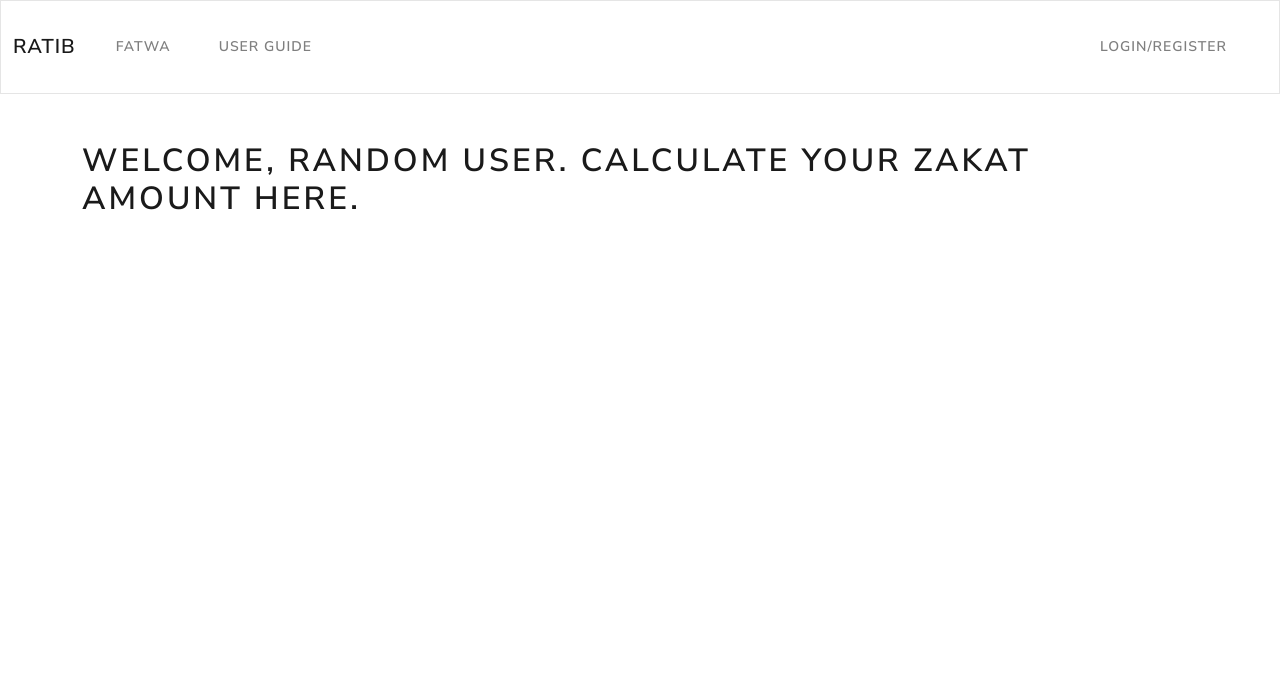
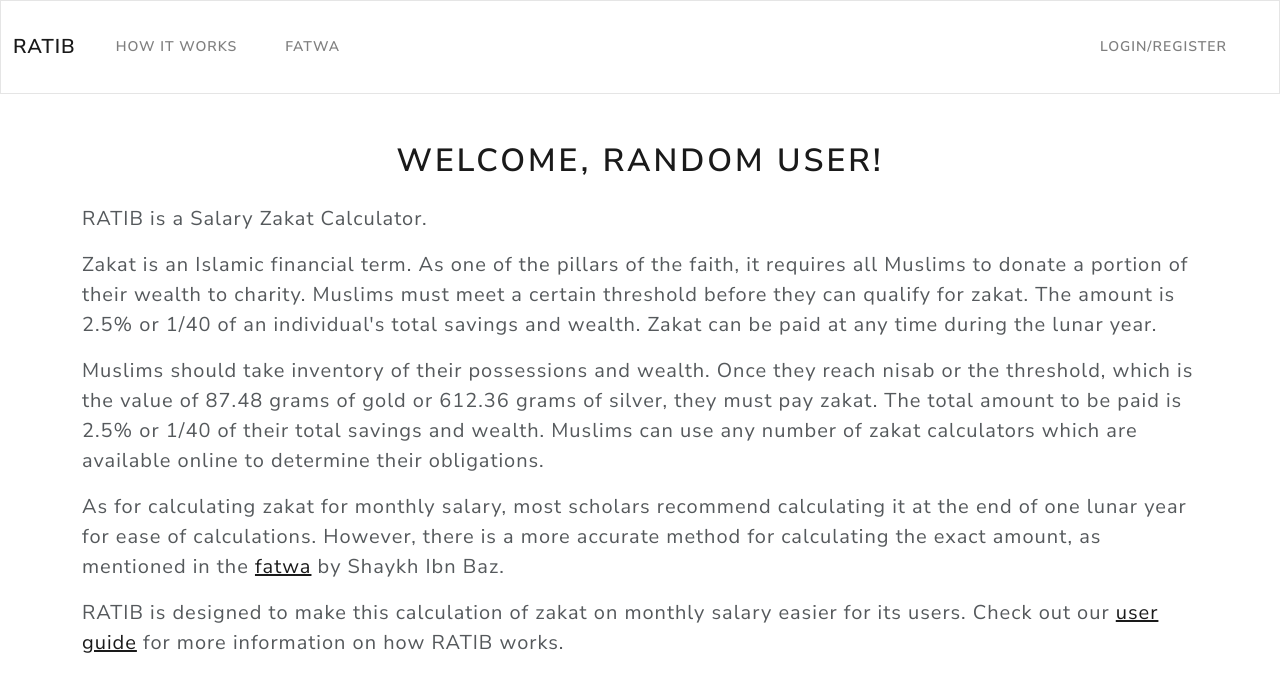
Before and after one commit to faisalsherif7/CS50-final-project, a Flask app: page / in a window 1280 px wide. Shown: the top 692 px of the page. Run offline with Flask 2, Linux system fonts and the light colour scheme; some libraries are stand-ins or nearby versions.

Commit message:
progress

```diff
--- a/app.py
+++ b/app.py
@@ -127,9 +127,24 @@ def fatwa():
     return render_template('fatwa.html')
 
 @app.route('/dashboard')
-def history():
+def dashboard():
     return render_template('dashboard.html')
 
 @app.route('/settings')
 def settings():
     return render_template('settings.html')
+
+@app.route('/addmoney', methods=["GET", "POST"])
+def addmoney():
+    if request.method == "POST":
+        return redirect('/')
+    else:
+        return redirect('/')
+
+@app.route('/history')
+def history():
+    return render_template('history.html')
+
+@app.route('/tracked')
+def tracked():
+    return render_template('tracked.html')
--- a/static/styles.css
+++ /dev/null
@@ -1,4 +0,0 @@
-.navbar-brand-multiline {
-    white-space: normal;
-    display: inline-block;
-  }
--- a/templates/home.html
+++ b/templates/home.html
@@ -5,34 +5,85 @@
 {% block content %}
 
 
+{% if session["user_id"] %}
 
 <h1>
-    Welcome, {{ u }}. Calculate your zakat amount here.
+    Welcome, {{ u }}. Update your table here.
 </h1>
+<p class="fs-4">
+    Add any income entry below, and we will track it from the moment of entry for one year, upon
+    which you will be notified to pay zakat for the amount in the 'zakat due' table.
+</p>
 
-{% if session["user_id"] %}
+
 <div class="container mt-5">
-    <div class="row">
-      <div class="col-md-6">
-        <h2>ZAKAT FORM</h2>
-        <p class="fs-2">include:</p>
-        <p>income, 'add income' button</p>
-        <p>expenses, 'add expenses' button</p>
-        <p>
-            <form>
+    <div class="row justify-content-center">
+        <div class="col-auto">
+            <div class="card text-center text-bg-dark mb-3">
+                <div class="card-header pt-3">
+                    <h2>ZAKAT FORM</h2>
+                </div>
+                <div class="card-body justify-content-center">
+                    <form class="" action="/addmoney" method="post">
+                        <div class="row">
+                            <div class="form-group text-center col-auto">
+                                <input autocomplete="off" class="form-control mx-auto" type="number" placeholder="Enter income amount">
+                            </div>
+                            <div class="col-auto">
+                                <button class="btn btn-secondary" type="submit" name="action" value="income">Add income</button>
+                            </div>
+                        </div>
+                        <div class="row mt-3">
+                            <div class="form-group text-center col-auto">
+                                <input autocomplete="off" class="form-control mx-auto" type="number" placeholder="Enter expense amount">
+                            </div>
+                            <div class="form-group text-center col-auto">
+                                <button class="btn btn-secondary" type="submit" name="action" value="expense">Add expense</button>
+                            </div>
+                        </div>
+                    </form>
+                </div>
+            </div>
+        </div>
+    </div>
+</div>
 
-            </form>
-        </p>
-      </div>
-      <div class="col-md-6">
-        <h2></h2>
-        <form>
-          <!-- form fields go here... -->
 
-        </form>
-      </div>
-    </div>
-  </div>
+
+{% else %}
+
+<h1 class="text-center">
+    Welcome, {{ u }}!
+</h1>
+<div class="fs-4">
+    <p class="pt-3">
+        RATIB is a Salary Zakat Calculator.
+    </p>
+
+    <p>
+        Zakat is an Islamic financial term. As one of the pillars of the faith, it requires all Muslims to
+        donate a portion of their wealth to charity. Muslims must meet a certain threshold before they can
+        qualify for zakat. The amount is 2.5% or 1/40 of an individual's total savings and wealth. Zakat can
+        be paid at any time during the lunar year.
+    </p>
+    <p>
+        Muslims should take inventory of their possessions and wealth. Once they reach nisab or the threshold,
+        which is the value of 87.48 grams of gold or 612.36 grams of silver, they must pay zakat. The total amount
+        to be paid is 2.5% or 1/40 of their total savings and wealth. Muslims can use any number of zakat calculators
+        which are available online to determine their obligations.
+    </p>
+    <p>
+        As for calculating zakat for monthly salary, most scholars recommend calculating it at the end of one lunar year
+        for ease of calculations. However, there is a more accurate method for calculating the exact amount, as mentioned
+        in the <a href="/fatwa">fatwa</a> by Shaykh Ibn Baz.
+    </p>
+    <p>
+        RATIB is designed to make this calculation of zakat on monthly salary easier for its users. Check out our
+        <a href="/guide">user guide</a> for more information on how RATIB works.
+    </p>
+</div>
+
+
 {% endif %}
 
 {% endblock %}
--- a/templates/layout.html
+++ b/templates/layout.html
@@ -26,10 +26,19 @@
         <span class="navbar-toggler-icon"></span>
       </button>
       <div class="collapse navbar-collapse" id="navbarNav">
-        {% if session["user_id"] %}
         <ul class="navbar-nav me-auto">
           <li class="nav-item">
-            <a class="nav-link" href="/dashboard">Dashboard</a>
+            <a class="nav-link" href="/guide">How It works</a>
+          </li>
+        {% if session["user_id"] %}
+          <li class="nav-item">
+            <a class="nav-link" href="/dashboard">Zakat Due</a>
+          </li>
+          <li class="nav-item">
+            <a class="nav-link" href="/tracked">Currently tracked</a>
+          </li>
+          <li class="nav-item">
+            <a class="nav-link" href="/history">History</a>
           </li>
         </ul>
         <ul class="navbar-nav ms-auto">
@@ -41,12 +50,8 @@
           </li>
         </ul>
         {% else %}
-        <ul class="navbar-nav me-auto">
           <li class="nav-item">
             <a class="nav-link" href="/fatwa">Fatwa</a>
-          </li>
-          <li class="nav-item">
-            <a class="nav-link" href="/guide">User Guide</a>
           </li>
         </ul>
         <ul class="navbar-nav ms-auto">
--- a/templates/login.html
+++ b/templates/login.html
@@ -22,7 +22,7 @@
           <input autocomplete="off" autofocus class="form-control mx-auto" id="username" name="username" placeholder="Enter username" type="text">
         </div>
         <div class="form-group">
-          <input autocomplete="off" autofocus class="form-control mx-auto" id="password" name="password" placeholder="Enter password" type="password"">
+          <input autocomplete="off" class="form-control mx-auto" id="password" name="password" placeholder="Enter password" type="password"">
         </div>
         <button type="submit" class="btn btn-primary">Log In</button>
       </form>
```
Also changed, not shown: templates/dashboard.html (+4 -4 lines), templates/fatwa.html (+6 -6 lines), templates/guide.html (+16 -1 lines), templates/history.html (added, +16 -0 lines), templates/tracked.html (added, +12 -0 lines).
